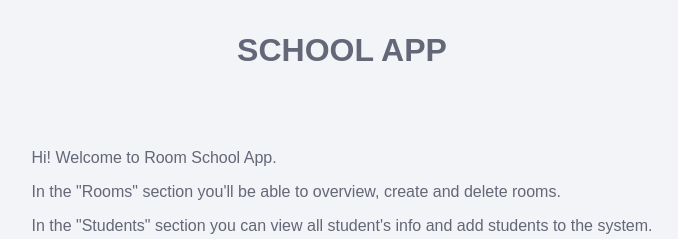
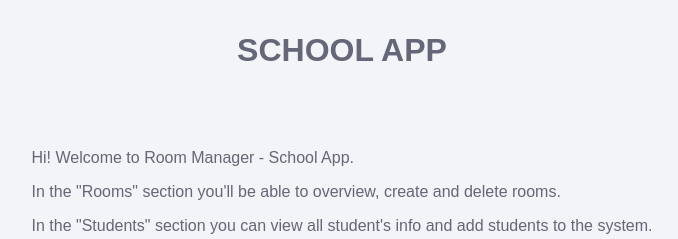
Before and after one commit to pablojacosta/school-app, a React (Vite) app: page / in a window 1280 px wide. Shown: the top 239 px of the page, without its empty margins (298-976 px from the left). Built offline with nearby package versions, Linux system fonts and the light colour scheme; no server answers; a web font is replaced by a local one.

Commit message:
feat: :speech_balloon: Modified text.

```diff
--- a/src/components/pages/Home/components/Intro/Intro.tsx
+++ b/src/components/pages/Home/components/Intro/Intro.tsx
@@ -5,7 +5,7 @@ const Intro = () => {
     <div className={styles.intro}>
       <h1>SCHOOL APP</h1>
       <div className={styles.intro__text}>
-        <p>Hi! Welcome to Room School App.</p>
+        <p>Hi! Welcome to Room Manager - School App.</p>
         <p>
           In the "Rooms" section you'll be able to overview, create and delete
           rooms.
```
